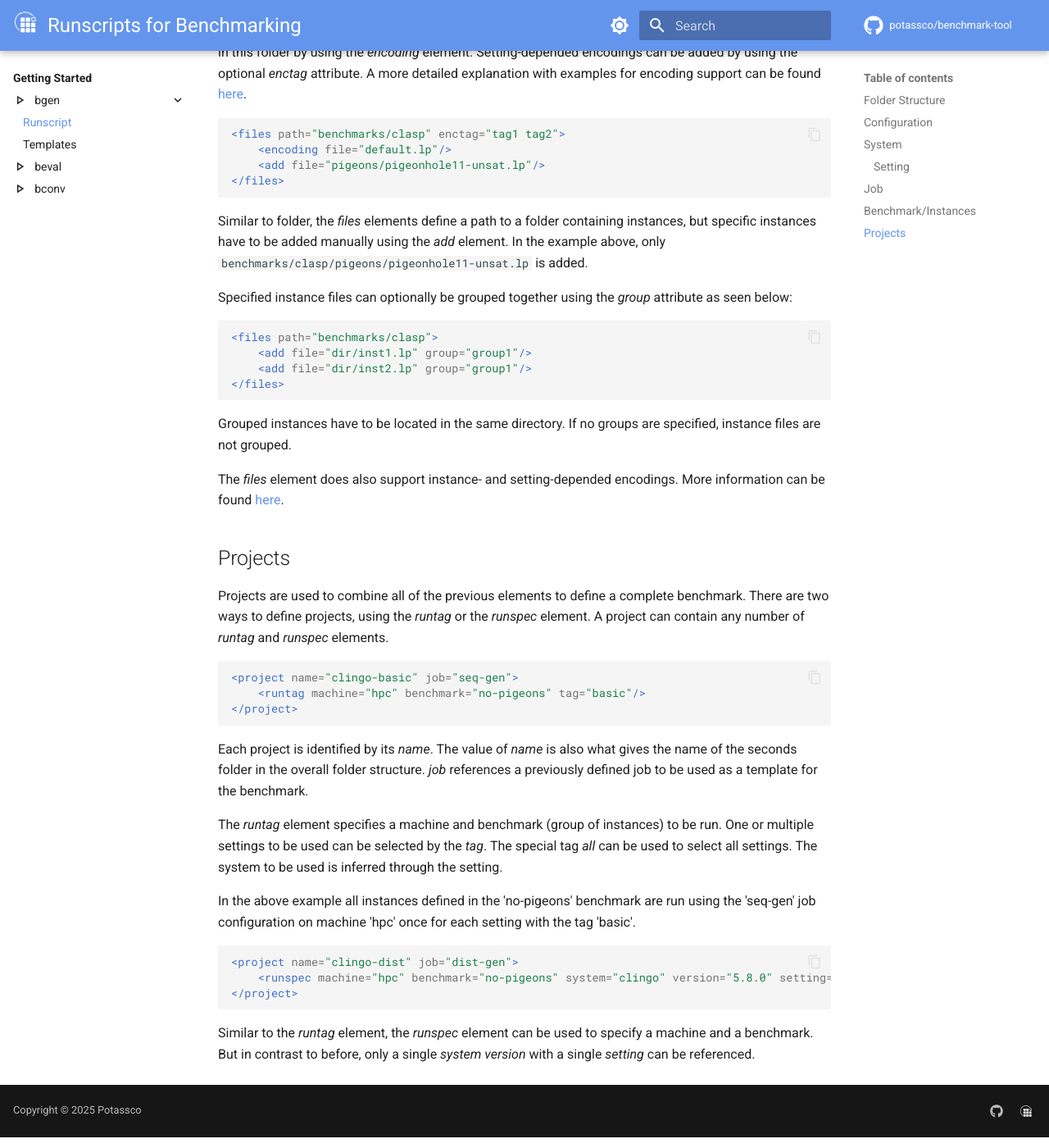
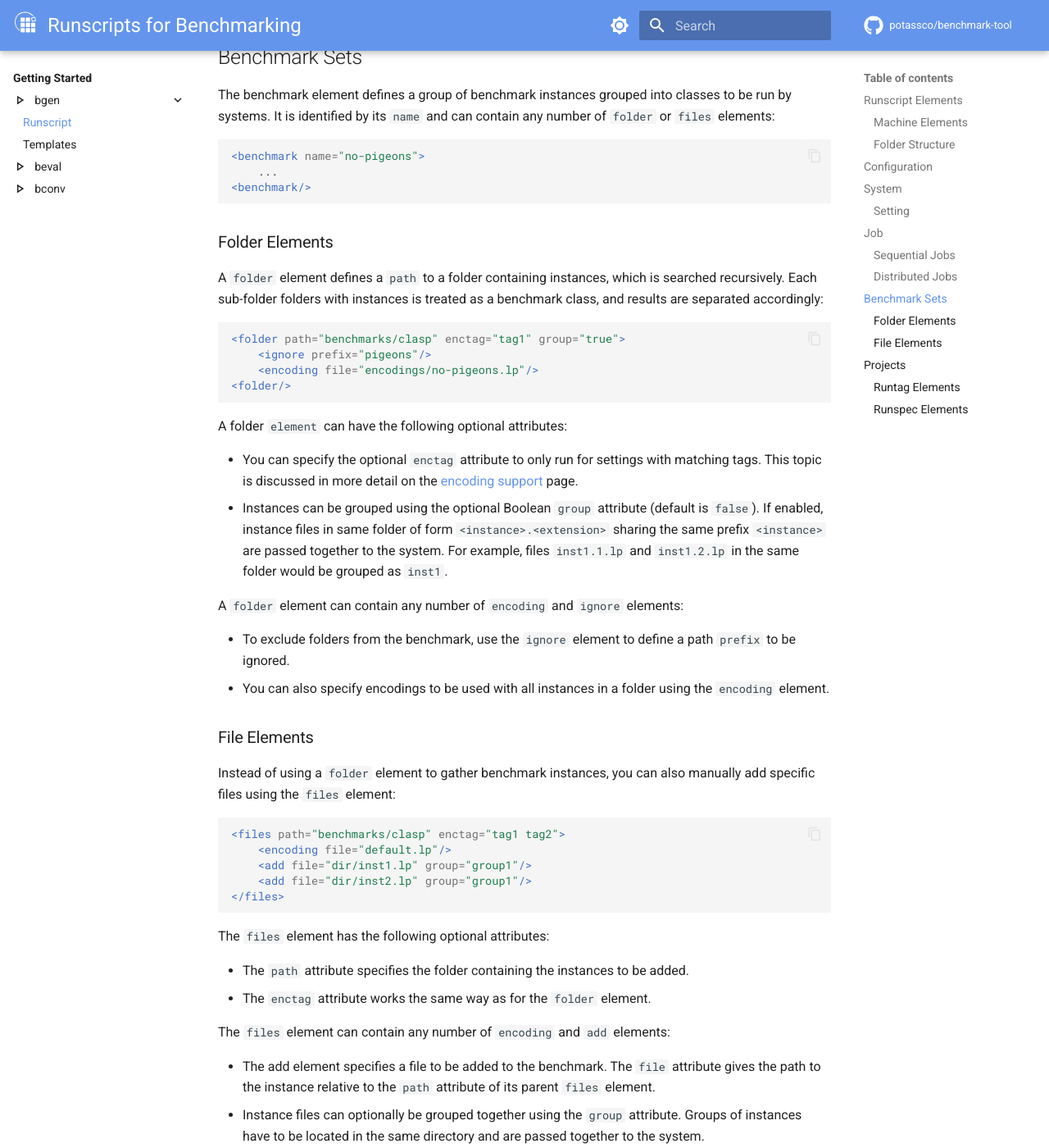
Before and after one commit to potassco/benchmark-tool, an MkDocs documentation site: the page built from docs/getting_started/bgen/runscript.md, in a window 1280 px wide and 1400 px high, scrolled down 4335 px. Shown: the whole window at 82% size. Built offline with MkDocs 1.6.1 and Material for MkDocs 9.7.7, drawn with Linux system fonts in a browser that asks for light colours; comment, search, counter and statistics services are not loaded; some of the changed text lies outside the part shown.

Commit message:
pass over runscript

````diff
--- a/docs/getting_started/bgen/runscript.md
+++ b/docs/getting_started/bgen/runscript.md
@@ -8,10 +8,9 @@ you adapt an existing runscript or create a new one from scratch.
 
 Various runscripts can be found on the [examples] page.
 
-## Folder Structure
+## Runscript Elements
 
-When running `bgen`, a folder structure is created. The name of the top-level
-folder is specified by the root element in the runscript:
+A runscript element is defined as follows:
 
 ```xml
 <runscript output="output-folder">
@@ -19,29 +18,57 @@ folder is specified by the root element in the runscript:
 </runscript>
 ```
 
-In this example, the top-level folder is named `output-folder`.
+The `output` attribute specifies the top-level folder where all scripts and
+results are stored.
 
-The second folder in the hierarchy represents the project, which will be
-explained later.
+### Machine Elements
 
-The third folder corresponds to the name of the machine on which the benchmark
-is run. Machines are defined in the runscript as follows:
+The `runscript` element can contain any number of the `machine` elements:
 
 ```xml
 <machine name="hpc" cpu="24x8xE5520@2.27GHz" memory="24GB"/>
 ```
 
+The attributes are as follows:
+
+- The `name` attribute identifies the machine.
+- The `cpu` attribute describes the CPU of the machine.
+- The `memory` attribute describes the available memory of the machine.
+
 !!! info
     The `cpu` and `memory` attributes are for informational purposes only.
 
-    You can define any number of machines.
+### Folder Structure
 
-Within this folder, you will find the start scripts for launching the benchmark
-and the resulting output. Results are organized as follows:
+When running the `bgen` tool on a runscript, a folder structure is created.
 
+```text
+<output>
+└─ <project>
+   └─ <machine>
+      └─ <results>
+         └─ <benchmark-set>
+            └─ <sytem-name>-<system-version>-<setting>
+               ├─ <benchclass>
+               │  ├─ <instance>
+               │  │  ├─ <run>
+               │  │  ├─ ...
+               │  │  └─ <run>
+               │  ├─ ...
+               │  └─ <instance>
+               │     └─ ...
+               ├─ ...
+               └─ <benchclass>
+                  └─ ...
 ```
-./results/<benchmark-name>/<system-name>-<system-version>-<setting>/<benchclass>/<instance>/<run>
-```
+
+1. The name of the top-level folder is specified by the `output` attribute of
+the `runscript` element.
+2. The second folder in the hierarchy represents the project, which will be
+explained later.
+3. The third folder corresponds to the name of the machine on which the
+benchmark is run. Within this folder, you will find the start scripts for
+launching the benchmark and the resulting output files.
 
 ## Configuration
 
@@ -127,6 +154,8 @@ A job defines additional arguments for individual runs. You can define any
 number of jobs. There are two types: sequential jobs (`seqjob`) and distributed
 jobs (`distjob`) for running benchmarks on a cluster.
 
+### Sequential Jobs
+
 A sequential job is identified by its `name` and sets the `timeout` (in
 seconds) for a single run, the number of `runs` for each instance, and the
 number of solver processes performed in `parallel`:
@@ -134,6 +163,8 @@ number of solver processes performed in `parallel`:
 ```xml
 <seqjob name="seq-gen" timeout="900" runs="1" parallel="1"/>
 ```
+
+### Distributed Jobs
 
 A distributed job is also identified by its `name` and defines a `timeout` and
 number of `runs`:
@@ -169,9 +200,11 @@ Note that these values depend on your cluster configuration.
     cluster's scheduler. Use `timeout` or dispatch the generated `.dist` jobs
     using `./dispatcher.py`.
 
-## Benchmark/Instances
+## Benchmark Sets
 
-The benchmark element is mainly used to indicate the location of the instances. Any number of benchmarks can be defined.
+The benchmark element defines a group of benchmark instances grouped into
+classes to be run by systems. It is identified by its `name` and can contain
+any number of `folder` or `files` elements:
 
 ```xml
 <benchmark name="no-pigeons">
@@ -179,69 +212,125 @@ The benchmark element is mainly used to indicate the location of the instances.
 <benchmark/>
 ```
 
-A benchmark is identified by its *name* and can contain any number of *folder* or *files* elements.
+### Folder Elements
+
+A `folder` element defines a `path` to a folder containing instances, which is
+searched recursively. Each sub-folder folders with instances is treated as a
+benchmark class, and results are separated accordingly:
+
 ```xml
 <folder path="benchmarks/clasp" enctag="tag1" group="true">
     <ignore prefix="pigeons"/>
     <encoding file="encodings/no-pigeons.lp"/>
 <folder/>
 ```
-Folder elements define a *path* to a folder containing instances. The folder is recursively searched. If there are several folders with instances, the folder where the instances are located is taken as a "domain" and there will be an additional separation of the results using these "domains".
-If there are folders that should not be included in the benchmark instances, the *ignore* element can be used to define a *prefix* which will be ignored.
 
-Instances can be grouped using the the optional boolean *group* attribute of the *folder* element. By default this value is set to `false`. If enbaled, instance files in the form `<instance>.<extension>` with the same 'instance' located in the same folder are grouped together. For example, if there where files `inst1.1.lp` and `inst1.2.1.lp` in the same folder, they would be grouped together to 'inst1' and the corresponding job would reference both files using `{run.files}` in the template.
+A folder `element` can have the following optional attributes:
 
-It is also possible to specify any amount of encodings which should be called together with all instances in this folder by using the *encoding* element. Setting-depended encodings can be added by using the optional *enctag* attribute. A more detailed explanation with examples for encoding support can be found [here](../../reference/encoding_support.md).
+- You can specify the optional `enctag` attribute to only run for settings with
+matching tags. This topic is discussed in more detail on the [encoding support]
+page.
+- Instances can be grouped using the optional Boolean `group` attribute
+(default is `false`). If enabled, instance files in same folder of form
+`<instance>.<extension>` sharing the same prefix `<instance>` are passed
+together to the system. For example, files `inst1.1.lp` and `inst1.2.lp` in the
+same folder would be grouped as `inst1`.
+
+A `folder` element can contain any number of `encoding` and `ignore` elements:
+
+- To exclude folders from the benchmark, use the `ignore` element to define a
+path `prefix` to be ignored.
+- You can also specify encodings to be used with all instances in a folder
+using the `encoding` element.
+
+### File Elements
+
+Instead of using a `folder` element to gather benchmark instances, you can also
+manually add specific files using the `files` element:
 
 ```xml
 <files path="benchmarks/clasp" enctag="tag1 tag2">
     <encoding file="default.lp"/>
-    <add file="pigeons/pigeonhole11-unsat.lp"/>
-</files>
-```
-Similar to folder, the *files* elements define a path to a folder containing instances, but specific instances have to be added manually using the *add* element. In the example above, only `benchmarks/clasp/pigeons/pigeonhole11-unsat.lp` is added.
-
-Specified instance files can optionally be grouped together using the *group* attribute as seen below:
-
-```xml
-<files path="benchmarks/clasp">
     <add file="dir/inst1.lp" group="group1"/>
     <add file="dir/inst2.lp" group="group1"/>
 </files>
 ```
 
-Grouped instances have to be located in the same directory. If no groups are specified, instance files are not grouped.
+The `files` element has the following optional attributes:
 
-The *files* element does also support instance- and setting-depended encodings. More information can be found [here](../../reference/encoding_support.md).
+- The `path` attribute specifies the folder containing the instances to be added.
+- The `enctag` attribute works the same way as for the `folder` element.
+
+The `files` element can contain any number of `encoding` and `add` elements:
+
+- The add element specifies a file to be added to the benchmark. The `file`
+attribute gives the path to the instance relative to the `path` attribute of
+its parent `files` element.
+- Instance files can optionally be grouped together using the `group`
+attribute. Groups of instances have to be located in the same directory and are
+passed together to the system.
 
 ## Projects
 
-Projects are used to combine all of the previous elements to define a complete benchmark. There are two ways to define projects, using the *runtag* or the *runspec* element. A project can contain any number of *runtag* and *runspec* elements.
+Projects combine all previous elements to define a complete benchmark.
 
 ```xml
 <project name="clingo-basic" job="seq-gen">
-    <runtag machine="hpc" benchmark="no-pigeons" tag="basic"/>
+    ...
 </project>
 ```
 
-Each project is identified by its *name*. The value of *name* is also what gives the name of the seconds folder in the overall folder structure. *job* references a previously defined job to be used as a template for the benchmark.
+A `project` element has the following attributes:
 
-The *runtag* element specifies a machine and benchmark (group of instances) to be run. One or multiple settings to be used can be selected by the *tag*. The special tag *all* can be used to select all settings. The system to be used is inferred through the setting.
+- Each project is identified by its `name`, which also determines the name of
+the second folder in the overall folder structure.
+- The `job` attribute references a previously defined job to use as a template
+for the benchmark.
 
-In the above example all instances defined in the 'no-pigeons' benchmark are run using the 'seq-gen' job configuration on machine 'hpc' once for each setting with the tag 'basic'.
+There are two ways to define projects: using the `runtag` or the `runspec`
+element. A project can contain any number of `runtag` and `runspec` elements.
+
+### Runtag Elements
+
+The `runtag` element specifies a machine and benchmark set to run:
 
 ```xml
-<project name="clingo-dist" job="dist-gen">
-    <runspec machine="hpc" benchmark="no-pigeons" system="clingo" version="5.8.0" setting="setting-1"/>
-</project>
+<runtag machine="hpc" benchmark="no-pigeons" tag="basic"/>
 ```
 
-Similar to the *runtag* element, the *runspec* element can be used to specify a machine and a benchmark. But in contrast to before, only a single *system* *version* with a single *setting* can be referenced.
+It has the following attributes:
 
+- The `machine` attribute references a previously defined machine.
+- The `benchmark` attribute references a previously defined benchmark set.
+- The `tag` attribute specifies one or multiple setting tags to be used. Only
+settings with matching tags are selected. To include all settings, use the
+special `all` tag.
+
+In the above example all instances defined in the `no-pigeons` benchmark are
+run using the `seq-gen` job configuration on machine `hpc` once for each
+setting with the tag `basic`.
+
+### Runspec Elements
+
+Finally, the `project` element can also contain `runspec` elements to select
+explicitly a single machine, benchmark, system, version, and setting:
+
+```xml
+<runspec machine="hpc" benchmark="no-pigeons" system="clingo" version="5.8.0"
+    setting="setting-1"/>
+```
+
+The attributes are as follows:
+
+- The `machine` attribute references a previously defined machine.
+- The `benchmark` attribute references a previously defined benchmark set.
+- The `system` and `version` attributes reference a previously defined system.
+- The `setting` attribute references a previously defined setting of the selected
 
 [run template]: ./templates.md#run-templates
-[result parser]: ../beval/index.md#resultparser
+[result parser]: ../../reference/resultparser.md
 [single.dist]: https://github.com/potassco/benchmark-tool/blob/master/templates/single.dist
 [templates]: templates.md#dist-templates
 [examples]: ../../examples/index.md#runscripts
 [SLURM documentation]: https://slurm.schedmd.com/sbatch.html
+[encoding support]: ../../reference/encoding_support.md
````
Also changed, not shown: docs/getting_started/bconv/index.md (+2 -2 lines), docs/reference/encoding_support.md (+2 -2 lines).
